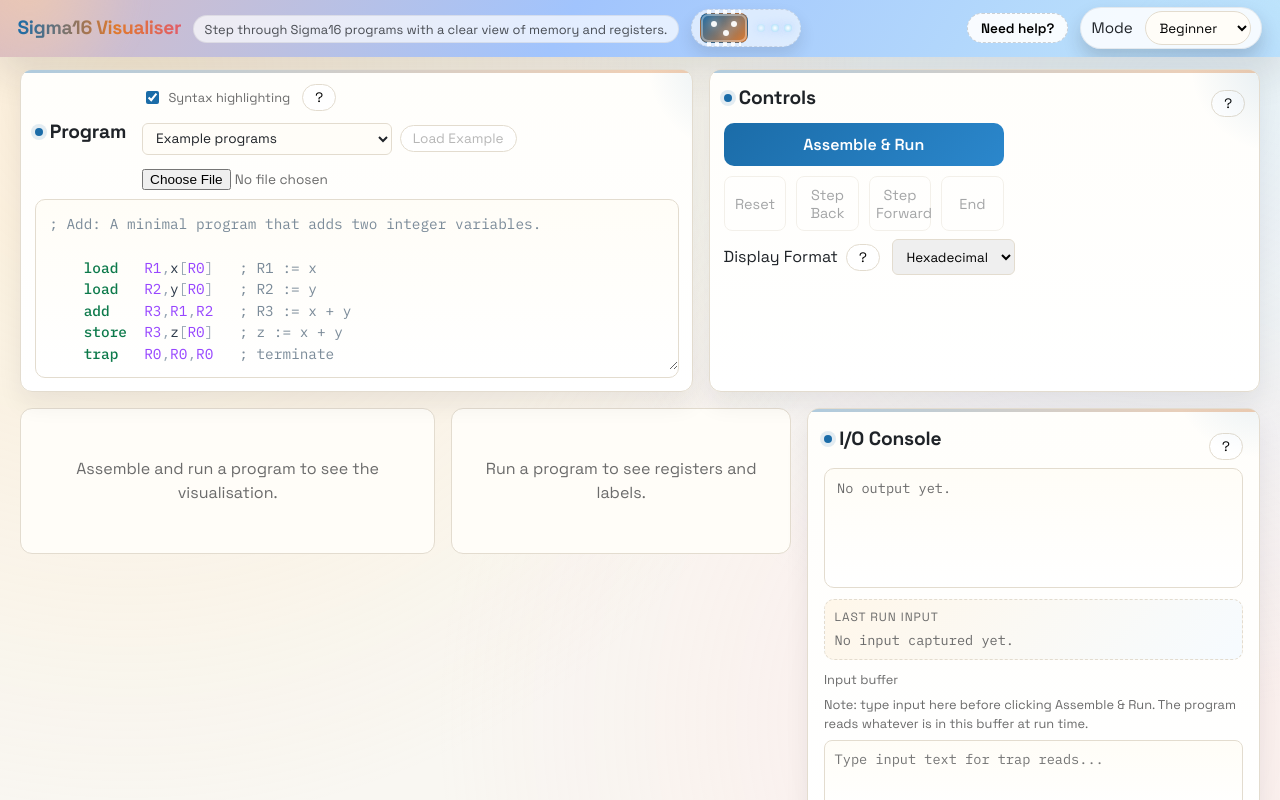
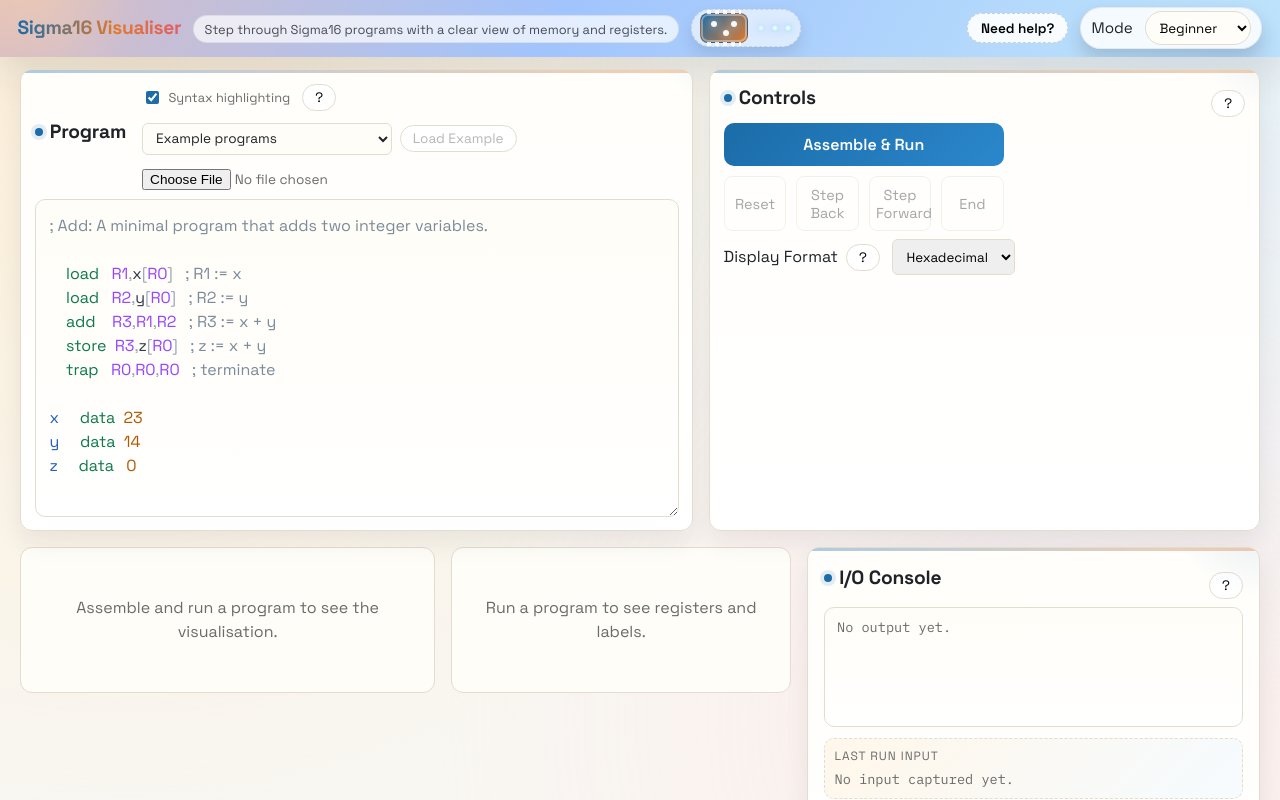
Before and after one commit to laurieshinn89/sigma16-visualiser, a React (Vite) app: page / in a window 1280 px wide. Shown: the top 800 px of the page. Built offline with nearby package versions, Linux system fonts and the light colour scheme.

Commit message:
Switch program editor to react-simple-code-editor

```diff
--- a/package.json
+++ b/package.json
@@ -12,7 +12,8 @@
   },
   "dependencies": {
     "react": "^18.2.0",
-    "react-dom": "^18.2.0"
+    "react-dom": "^18.2.0",
+    "react-simple-code-editor": "^0.14.1"
   },
   "devDependencies": {
     "@types/react": "^18.2.43",
--- a/src/components/Sigma16Visualizer.css
+++ b/src/components/Sigma16Visualizer.css
@@ -581,19 +581,19 @@
 }
 
 .assembly-editor {
-  width: 100%;
-  min-height: 110px;
-  height: 170px;
-  padding: 0.85rem;
   font-family: 'IBM Plex Mono', monospace;
   font-size: 0.9rem;
   line-height: 1.5;
-  border-radius: 10px;
-  border: 1px solid var(--border);
-  background: linear-gradient(180deg, #fffdf7 0%, #ffffff 100%);
+  letter-spacing: 0;
+  word-spacing: 0;
+  font-variant-ligatures: none;
   tab-size: 2;
-  resize: vertical;
-  overflow: auto;
+  -moz-tab-size: 2;
+  border: none;
+  outline: none;
+  background: transparent;
+  color: var(--ink);
+  white-space: pre;
 }
 
 .assembly-editor:disabled {
@@ -602,47 +602,39 @@
 }
 
 .assembly-editor-wrap {
-  position: relative;
   flex: 1;
-  min-height: 0;
-}
-
-.assembly-editor-wrap.syntax-enabled {
+  min-height: 110px;
+  height: 170px;
   border: 1px solid var(--border);
   border-radius: 10px;
   background: linear-gradient(180deg, #fffdf7 0%, #ffffff 100%);
-  overflow: hidden;
+  resize: vertical;
+  overflow: auto;
 }
 
 .assembly-editor-highlight {
-  position: absolute;
-  inset: 0;
   margin: 0;
-  padding: 0.85rem;
   font-family: 'IBM Plex Mono', monospace;
   font-size: 0.9rem;
   line-height: 1.5;
+  letter-spacing: 0;
+  word-spacing: 0;
+  font-variant-ligatures: none;
   white-space: pre;
-  overflow: auto;
-  pointer-events: none;
-}
-
-.assembly-editor-line {
-  min-height: 1.5em;
-}
-
-.assembly-editor.with-syntax {
-  position: relative;
-  border: none;
-  background: transparent;
-  color: transparent;
-  caret-color: #1b1f24;
-  text-shadow: 0 0 0 transparent;
-  z-index: 1;
-}
-
-.assembly-editor.with-syntax::selection {
-  background: rgba(46, 132, 199, 0.22);
+  tab-size: 2;
+  -moz-tab-size: 2;
+}
+
+.assembly-editor-simple {
+  width: 100%;
+  height: 100%;
+  min-height: 110px;
+}
+
+.assembly-editor-wrap .assembly-editor,
+.assembly-editor-wrap .assembly-editor-highlight {
+  min-height: 100%;
+  padding: 0.85rem;
 }
 
 .control-buttons {
@@ -1011,12 +1003,10 @@
 
 .asm-token.asm-label {
   color: #245dbe;
-  font-weight: 600;
 }
 
 .asm-token.asm-mnemonic {
   color: #0d7a4b;
-  font-weight: 700;
 }
 
 .asm-token.asm-register {
@@ -1029,7 +1019,6 @@
 
 .asm-token.asm-comment {
   color: #7b8b99;
-  font-style: italic;
 }
 
 .asm-token.asm-symbol {
--- a/src/components/Sigma16Visualizer.jsx
+++ b/src/components/Sigma16Visualizer.jsx
@@ -1,4 +1,5 @@
 import React, { useEffect, useMemo, useRef, useState } from 'react'
+import Editor from 'react-simple-code-editor'
 import { useSigma16Timeline } from '../hooks/useSigma16Timeline'
 import {
   wordToHex,
@@ -16,6 +17,14 @@
   if (format === 'decimal') return wordToDecimal(value).toString()
   if (format === 'binary') return wordToBinary(value)
   return wordToHex(value)
+}
+
+function escapeHtml(value) {
+  return value
+    .replace(/&/g, '&amp;')
+    .replace(/</g, '&lt;')
+    .replace(/>/g, '&gt;')
+    .replace(/"/g, '&quot;')
 }
 
 export function Sigma16Visualizer() {
@@ -33,7 +42,6 @@
   const listingRef = useRef(null)
   const activeLineRef = useRef(null)
   const ioLogRef = useRef(null)
-  const editorHighlightRef = useRef(null)
 
   const {
     currentState,
@@ -95,6 +103,39 @@
   const mnemonicSet = useMemo(() => {
     return new Set(Array.from(arch.statementSpec?.keys?.() || []).map((name) => String(name).toLowerCase()))
   }, [])
+  const autocompleteTokens = useMemo(() => {
+    const tokens = new Set()
+    for (const mnemonic of mnemonicSet) {
+      tokens.add(mnemonic)
+    }
+    for (let i = 0; i < 16; i += 1) {
+      tokens.add(`R${i}`)
+    }
+
+    const lines = sourceCode.split('\n')
+    for (const line of lines) {
+      const withoutComment = line.split(';')[0]
+      const trimmed = withoutComment.trim()
+      if (!trimmed) continue
+
+      const colonMatch = trimmed.match(/^([A-Za-z][\w]*)\s*:/)
+      if (colonMatch) {
+        tokens.add(colonMatch[1])
+        continue
+      }
+
+      const parts = trimmed.split(/\s+/)
+      if (parts.length > 1) {
+        const first = parts[0]
+        const second = parts[1]
+        if (!mnemonicSet.has(first.toLowerCase()) && mnemonicSet.has(second.toLowerCase())) {
+          tokens.add(first)
+        }
+      }
+    }
+
+    return Array.from(tokens).sort((a, b) => a.localeCompare(b, undefined, { sensitivity: 'base' }))
+  }, [mnemonicSet, sourceCode])
 
   const renderHighlightedAssemblyLine = (line, keyPrefix) => {
     if (!syntaxHighlighting) {
@@ -179,10 +220,153 @@
     return tokens.length > 0 ? tokens : ' '
   }
 
-  const syncEditorHighlightScroll = (event) => {
-    if (!editorHighlightRef.current) return
-    editorHighlightRef.current.scrollTop = event.target.scrollTop
-    editorHighlightRef.current.scrollLeft = event.target.scrollLeft
+  const highlightAssemblyLineToHtml = (line) => {
+    if (!syntaxHighlighting) {
+      return escapeHtml(line || ' ')
+    }
+
+    const codePart = line.split(';')[0]
+    const commentIndex = line.indexOf(';')
+    const commentPart = commentIndex >= 0 ? line.slice(commentIndex) : ''
+
+    const trimmed = codePart.trim()
+    let labelName = null
+    let mnemonicName = null
+    if (trimmed) {
+      let rest = trimmed
+      const colonMatch = trimmed.match(/^([A-Za-z][\w]*):\s*(.*)$/)
+      if (colonMatch) {
+        labelName = colonMatch[1]
+        rest = colonMatch[2].trim()
+      } else {
+        const parts = trimmed.split(/\s+/)
+        if (parts.length > 1) {
+          const first = parts[0]
+          const second = parts[1]
+          if (!mnemonicSet.has(first.toLowerCase()) && mnemonicSet.has(second.toLowerCase())) {
+            labelName = first
+            rest = trimmed.slice(trimmed.indexOf(second))
+          }
+        }
+      }
+      const mnemonicMatch = rest.match(/^([A-Za-z][\w]*)\b/)
+      if (mnemonicMatch && mnemonicSet.has(mnemonicMatch[1].toLowerCase())) {
+        mnemonicName = mnemonicMatch[1]
+      }
+    }
+
+    let labelUsed = false
+    let mnemonicUsed = false
+    const pieces = codePart.split(/(\s+|,|:|\[|\]|\(|\))/)
+    const tokens = []
+    for (const token of pieces) {
+      if (!token) continue
+      if (/^\s+$/.test(token)) {
+        tokens.push(escapeHtml(token))
+        continue
+      }
+
+      let className = ''
+      if (/^[,\[\]:()]$/.test(token)) {
+        className = 'asm-punct'
+      } else if (!labelUsed && labelName && token.toLowerCase() === labelName.toLowerCase()) {
+        className = 'asm-label'
+        labelUsed = true
+      } else if (!mnemonicUsed && mnemonicName && token.toLowerCase() === mnemonicName.toLowerCase()) {
+        className = 'asm-mnemonic'
+        mnemonicUsed = true
+      } else if (/^R(1[0-5]|[0-9])$/i.test(token)) {
+        className = 'asm-register'
+      } else if (/^[-+]?(0x[0-9a-f]+|\d+)$/i.test(token)) {
+        className = 'asm-number'
+      } else if (/^[A-Za-z][\w]*$/.test(token)) {
+        className = 'asm-symbol'
+      }
+
+      const escaped = escapeHtml(token)
+      if (className) {
+        tokens.push(`<span class="asm-token ${className}">${escaped}</span>`)
+      } else {
+        tokens.push(escaped)
+      }
+    }
+
+    if (commentPart) {
+      tokens.push(`<span class="asm-token asm-comment">${escapeHtml(commentPart)}</span>`)
+    }
+
+    return tokens.length > 0 ? tokens.join('') : ' '
+  }
+
+  const highlightEditorCode = (code) => {
+    if (!syntaxHighlighting) {
+      return escapeHtml(code)
+    }
+    return code.split('\n').map((line) => highlightAssemblyLineToHtml(line)).join('\n')
+  }
+
+  const handleEditorKeyDown = (event) => {
+    if (event.key !== 'Tab') return
+    event.preventDefault()
+
+    const target = event.target
+    const text = target.value
+    const start = target.selectionStart ?? 0
+    const end = target.selectionEnd ?? start
+
+    if (start !== end) {
+      const next = `${text.slice(0, start)}  ${text.slice(end)}`
+      const nextPos = start + 2
+      setSourceCode(next)
+      requestAnimationFrame(() => {
+        target.selectionStart = nextPos
+        target.selectionEnd = nextPos
+      })
+      return
+    }
+
+    const isTokenChar = (ch) => /[A-Za-z0-9_]/.test(ch)
+    let tokenStart = start
+    while (tokenStart > 0 && isTokenChar(text[tokenStart - 1])) {
+      tokenStart -= 1
+    }
+    let tokenEnd = start
+    while (tokenEnd < text.length && isTokenChar(text[tokenEnd])) {
+      tokenEnd += 1
+    }
+
+    const prefix = text.slice(tokenStart, start)
+    if (!prefix) {
+      const next = `${text.slice(0, start)}  ${text.slice(start)}`
+      const nextPos = start + 2
+      setSourceCode(next)
+      requestAnimationFrame(() => {
+        target.selectionStart = nextPos
+        target.selectionEnd = nextPos
+      })
+      return
+    }
+
+    const lowerPrefix = prefix.toLowerCase()
+    const match = autocompleteTokens.find((token) => token.toLowerCase().startsWith(lowerPrefix))
+    if (!match || match.toLowerCase() === prefix.toLowerCase()) {
+      const next = `${text.slice(0, start)}  ${text.slice(start)}`
+      const nextPos = start + 2
+      setSourceCode(next)
+      requestAnimationFrame(() => {
+        target.selectionStart = nextPos
+        target.selectionEnd = nextPos
+      })
+      return
+    }
+
+    const next = `${text.slice(0, tokenStart)}${match}${text.slice(tokenEnd)}`
+    const nextPos = tokenStart + match.length
+    setSourceCode(next)
+    requestAnimationFrame(() => {
+      target.selectionStart = nextPos
+      target.selectionEnd = nextPos
+    })
   }
 
   const visibleRegisters = useMemo(() => {
@@ -683,24 +867,18 @@
               </p>
             )}
             {!hasTimeline ? (
-              <div className={`assembly-editor-wrap ${syntaxHighlighting ? 'syntax-enabled' : ''}`}>
-                {syntaxHighlighting && (
-                  <pre className="assembly-editor-highlight" ref={editorHighlightRef} aria-hidden="true">
-                    {sourceCode.split('\n').map((line, index) => (
-                      <div key={`editor-line-${index}`} className="assembly-editor-line">
-                        {renderHighlightedAssemblyLine(line, `editor-${index}`)}
-                      </div>
-                    ))}
-                  </pre>
-                )}
-                <textarea
-                  className={`assembly-editor ${syntaxHighlighting ? 'with-syntax' : ''}`}
+              <div className="assembly-editor-wrap">
+                <Editor
                   value={sourceCode}
-                  onChange={(event) => setSourceCode(event.target.value)}
-                  onScroll={syncEditorHighlightScroll}
-                  placeholder="Enter Sigma16 assembly code..."
-                  rows={20}
+                  onValueChange={setSourceCode}
+                  highlight={highlightEditorCode}
+                  onKeyDown={handleEditorKeyDown}
+                  textareaClassName="assembly-editor"
+                  preClassName="assembly-editor-highlight"
+                  className="assembly-editor-simple"
+                  textareaId="assembly-editor"
                   disabled={isExecuting}
+                  padding={14}
                 />
               </div>
             ) : (
```
Also changed, not shown: 1 other file (tests, documents, lock files or other folders).
